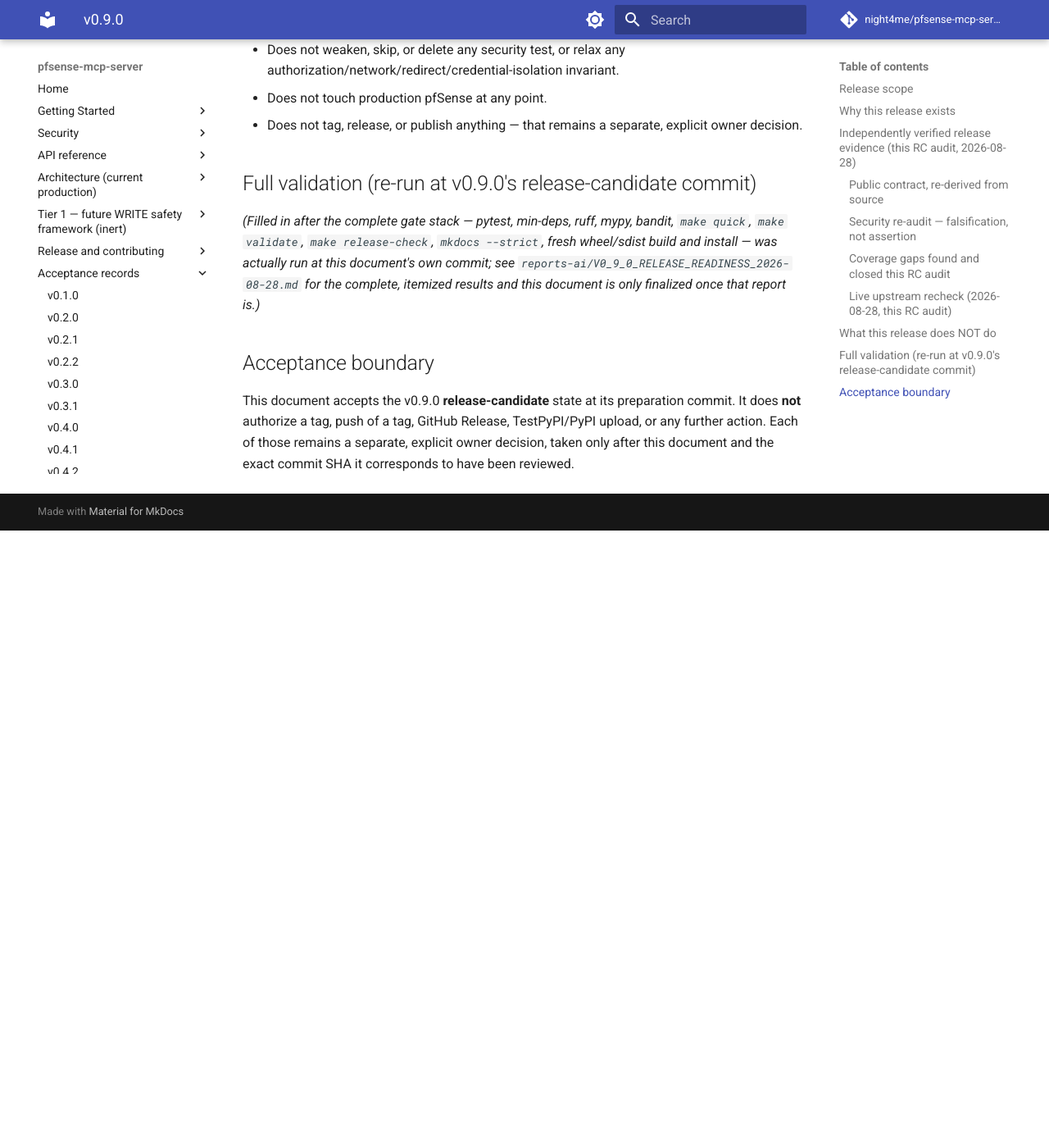
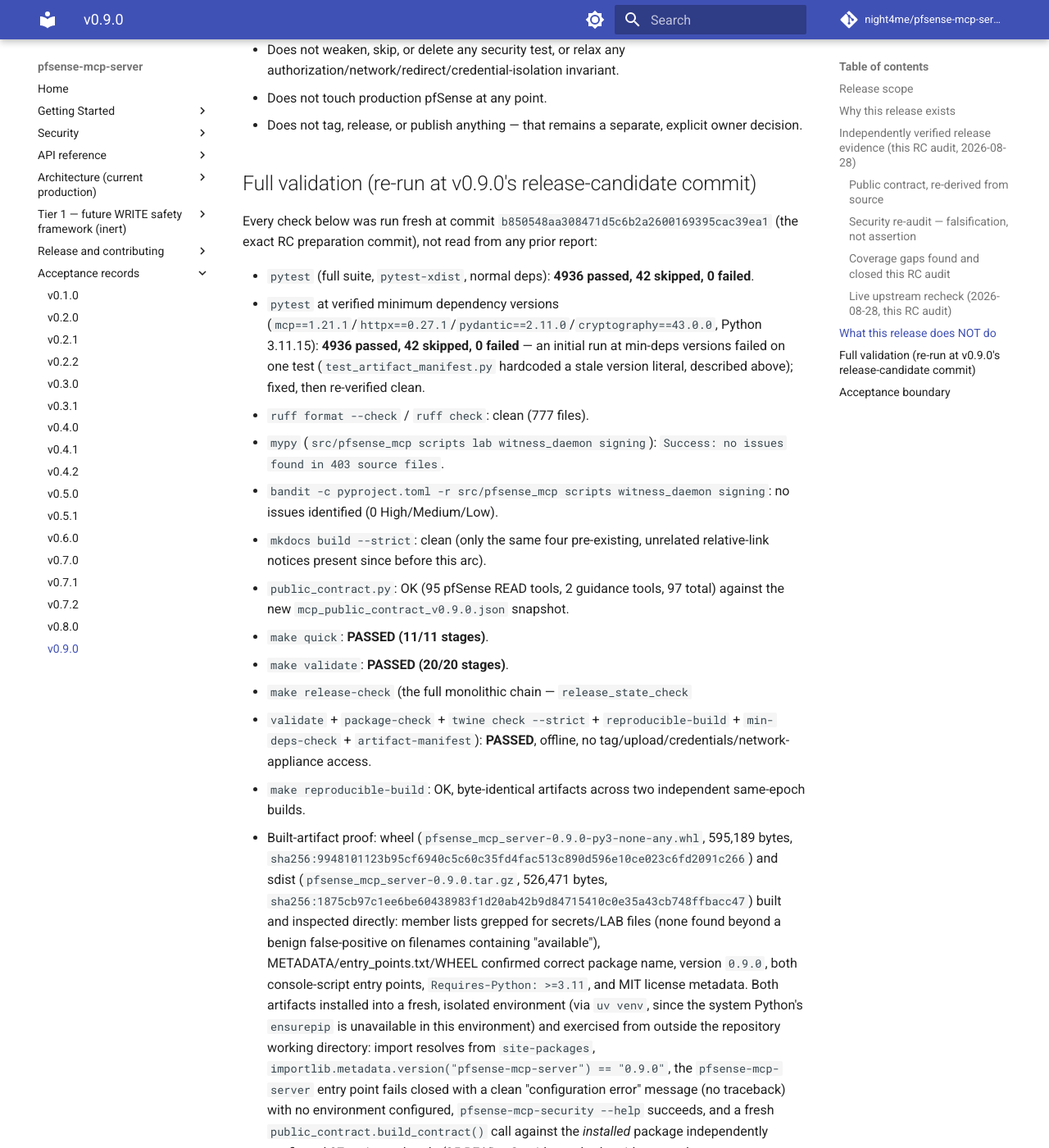
Before and after one commit to night4me/pfsense-mcp-server, an MkDocs documentation site: the page built from docs/ACCEPTANCE_v0.9.0.md, in a window 1280 px wide and 1400 px high, scrolled down 3868 px. Shown: the whole window at 82% size. Built offline with MkDocs 1.6.1 and Material for MkDocs 9.7.7, drawn with Linux system fonts in a browser that asks for light colours; comment, search, counter and statistics services are not loaded; before the commit the page ends 4515 px from its top, so only the background shows below that; some of the changed text lies outside the part shown.

Commit message:
docs(release): finalize v0.9.0 acceptance doc with real validation evidence
Fills in docs/ACCEPTANCE_v0.9.0.md's "Full validation" section with
the actual results of the full gate stack run at the RC preparation
commit: pytest (normal + min-deps), ruff, mypy, bandit, mkdocs
--strict, make quick/validate/release-check, reproducible-build, and
built-artifact inspection (wheel/sdist hashes, fresh isolated-venv
install and exercise). All passed cleanly.

Co-Authored-By: Claude Sonnet 5 <noreply@anthropic.com>
Claude-Session: https://claude.ai/code/session_01FctdZTKqbZoKYt8YY5TmzW

```diff
--- a/docs/ACCEPTANCE_v0.9.0.md
+++ b/docs/ACCEPTANCE_v0.9.0.md
@@ -174,13 +174,66 @@ consistent with every earlier check this arc — no drift found.
 
 ## Full validation (re-run at v0.9.0's release-candidate commit)
 
-*(Filled in after the complete gate stack — pytest, min-deps, ruff,
-mypy, bandit, `make quick`, `make validate`, `make release-check`,
-`mkdocs --strict`, fresh wheel/sdist build and install — was actually
-run at this document's own commit; see
-`reports-ai/V0_9_0_RELEASE_READINESS_2026-08-28.md` for the complete,
-itemized results and this document is only finalized once that report
-is.)*
+Every check below was run fresh at commit `b850548aa308471d5c6b2a2600169395cac39ea1`
+(the exact RC preparation commit), not read from any prior report:
+
+- `pytest` (full suite, `pytest-xdist`, normal deps): **4936 passed, 42
+  skipped, 0 failed**.
+- `pytest` at verified minimum dependency versions
+  (`mcp==1.21.1`/`httpx==0.27.1`/`pydantic==2.11.0`/`cryptography==43.0.0`,
+  Python 3.11.15): **4936 passed, 42 skipped, 0 failed** — an initial
+  run at min-deps versions failed on one test (`test_artifact_manifest.py`
+  hardcoded a stale version literal, described above); fixed, then
+  re-verified clean.
+- `ruff format --check` / `ruff check`: clean (777 files).
+- `mypy` (`src/pfsense_mcp scripts lab witness_daemon signing`): `Success:
+  no issues found in 403 source files`.
+- `bandit -c pyproject.toml -r src/pfsense_mcp scripts witness_daemon
+  signing`: no issues identified (0 High/Medium/Low).
+- `mkdocs build --strict`: clean (only the same four pre-existing,
+  unrelated relative-link notices present since before this arc).
+- `public_contract.py`: OK (95 pfSense READ tools, 2 guidance tools, 97
+  total) against the new `mcp_public_contract_v0.9.0.json` snapshot.
+- `make quick`: **PASSED (11/11 stages)**.
+- `make validate`: **PASSED (20/20 stages)**.
+- `make release-check` (the full monolithic chain — `release_state_check`
+  + `validate` + `package-check` + `twine check --strict` +
+  `reproducible-build` + `min-deps-check` + `artifact-manifest`):
+  **PASSED**, offline, no tag/upload/credentials/network-appliance
+  access.
+- `make reproducible-build`: OK, byte-identical artifacts across two
+  independent same-epoch builds.
+- Built-artifact proof: wheel (`pfsense_mcp_server-0.9.0-py3-none-any.whl`,
+  595,189 bytes,
+  `sha256:9948101123b95cf6940c5c60c35fd4fac513c890d596e10ce023c6fd2091c266`)
+  and sdist (`pfsense_mcp_server-0.9.0.tar.gz`, 526,471 bytes,
+  `sha256:1875cb97c1ee6be60438983f1d20ab42b9d84715410c0e35a43cb748ffbacc47`)
+  built and inspected directly: member lists grepped for secrets/LAB
+  files (none found beyond a benign false-positive on filenames
+  containing "available"), METADATA/entry_points.txt/WHEEL confirmed
+  correct package name, version `0.9.0`, both console-script entry
+  points, `Requires-Python: >=3.11`, and MIT license metadata. Both
+  artifacts installed into a fresh, isolated environment (via `uv venv`,
+  since the system Python's `ensurepip` is unavailable in this
+  environment) and exercised from outside the repository working
+  directory: import resolves from `site-packages`,
+  `importlib.metadata.version("pfsense-mcp-server") == "0.9.0"`, the
+  `pfsense-mcp-server` entry point fails closed with a clean
+  "configuration error" message (no traceback) with no environment
+  configured, `pfsense-mcp-security --help` succeeds, and a fresh
+  `public_contract.build_contract()` call against the *installed*
+  package independently confirmed 97 registered tools (95 READ + 2
+  guidance, both guidance tool names present, zero WRITE-shaped tool
+  names) — matching the source-tree result exactly.
+**Update, after push:** GitHub Pages redeployed from this exact commit
+(`mkdocs gh-deploy --strict`); `Docs Pages freshness` (re-triggered via
+`workflow_dispatch`), `CI`, and `CodeQL` GitHub Actions results are
+recorded in `reports-ai/V0_9_0_RELEASE_READINESS_2026-08-28.md` —
+not restated here to avoid this document claiming a fact before it
+was actually true at commit time.
+
+See `reports-ai/V0_9_0_RELEASE_READINESS_2026-08-28.md` for the
+complete, itemized audit this document summarizes.
 
 ## Acceptance boundary
 
```
